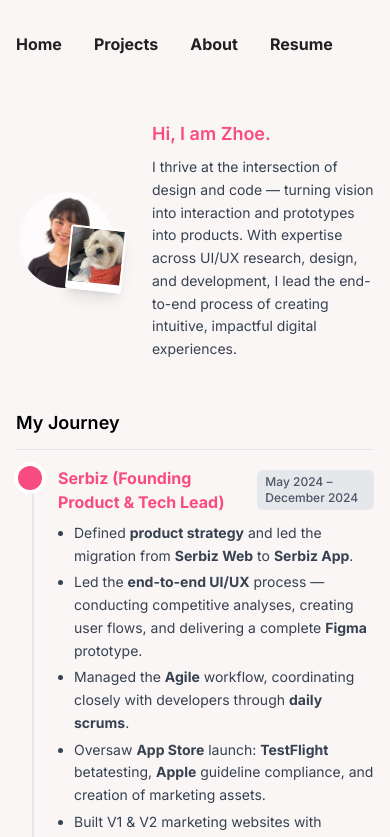
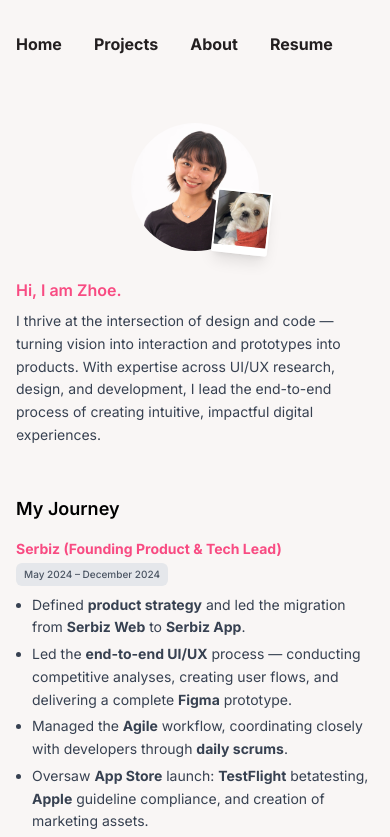
Before and after one commit to zhoexaeris/zhoe.aeris, a Next.js app: page /about in a window 390 px wide. Shown: the top 837 px of the page. Built offline with nearby package versions, Linux system fonts and the light colour scheme.

Commit message:
fix: updated favicon and responsiveness

```diff
--- a/app/about/about.js
+++ b/app/about/about.js
@@ -35,10 +35,10 @@ const About = () => {
     <section className="w-full max-w-4xl mx-auto px-4">
       {/* Hero card */}
       <div className="relative overflow-hidden rounded-2xl ">
-        {/* 2-col layout */}
-        <div className="grid grid-cols-[100px,1fr] sm:grid-cols-[140px,1fr] items-center gap-5 md:gap-8">
+        {/* Responsive layout: stack on mobile, 2-cols on sm+ */}
+        <div className="grid grid-cols-1 sm:grid-cols-[140px,1fr] items-center gap-4 sm:gap-6 md:gap-8">
           {/* Avatar + Polaroid */}
-          <div className="relative">
+          <div className="relative mx-auto sm:mx-0">
             {/* Gradient ring around avatar */}
             <div className="p-[3px] rounded-full">
               <Image
@@ -46,7 +46,7 @@ const About = () => {
                 alt="Zhoe Aeris"
                 width={128}
                 height={128}
-                className="object-cover w-24 h-24 sm:w-32 sm:h-32 rounded-full "
+                className="object-cover w-32 h-32 sm:w-32 sm:h-32 rounded-full "
                 priority
               />
             </div>
@@ -54,7 +54,7 @@ const About = () => {
             {/* Polaroid overlay */}
             <div
               title="Click to change photo"
-              className={`absolute bottom-0 -right-2 w-14 h-16 shadow-lg rounded-sm border-2 border-b-8 border-white cursor-pointer z-10 overflow-hidden transition-transform duration-75 ${
+              className={`absolute bottom-0 -right-2 sm:-right-2 w-14 h-16 shadow-lg rounded-sm border-2 border-b-8 border-white cursor-pointer z-10 overflow-hidden transition-transform duration-75 ${
                 isShaking ? "animate-[shake_0.5s_ease-in-out]" : "rotate-6"
               }`}
             >
@@ -74,13 +74,13 @@ const About = () => {
           </div>
 
           {/* Text */}
-          <div className="ml-4">
-            <h1 className="text-lg font-semibold text-[#F84B82]">
+          <div className="sm:ml-4 mt-2 sm:mt-0">
+            <h1 className="text-base sm:text-lg font-semibold text-[#F84B82]">
               Hi, I am Zhoe.
             </h1>
             {/* optional tiny tagline */}
             {/* <p className="text-xs text-gray-500 mt-1">Designer • Web Developer</p> */}
-            <p className="mt-2 leading-relaxed text-sm text-gray-700">
+            <p className="mt-2 leading-relaxed text-sm sm:text-base text-gray-700">
               I thrive at the intersection of design and code — turning vision
               into interaction and prototypes into products. With expertise
               across UI/UX research, design, and development, I lead the
--- a/app/about/certifications.js
+++ b/app/about/certifications.js
@@ -26,7 +26,7 @@ const Certifications = () => {
   ];
 
   return (
-    <div className="w-full max-w-4xl mx-auto px-4 flex-1 flex flex-col gap-y-3 pb-8">
+    <div className="w-full max-w-4xl mx-auto px-4 flex-1 flex flex-col gap-y-2 pb-8">
       <h2 className="text-lg font-bold">Others</h2>
 
       {/* Certifications */}
--- a/app/about/timeline.js
+++ b/app/about/timeline.js
@@ -151,23 +151,21 @@ const Journey = () => {
   return (
     <section className="w-full max-w-4xl px-4 mx-auto flex flex-col gap-y-4">
       {/* Section Header */}
-      <h2 className="text-lg font-semibold border-b border-gray-200 pb-3">
-        My Journey
-      </h2>
+      <h2 className="text-lg font-semibold ">My Journey</h2>
 
-      <div className="relative border-l-2 border-gray-200 ml-4">
+      <div className="relative ml-0 sm:ml-4 sm:border-l-2 sm:border-gray-200">
         {timeline.map((item) => (
-          <div key={item.id} className="mb-10 ml-6">
+          <div key={item.id} className="mb-8 sm:mb-10 sm:ml-6">
             {/* Timeline Marker */}
-            <span className="absolute -left-4 flex items-center justify-center w-6 h-6 bg-[#F84B82] rounded-full ring-4 ring-white"></span>
+            <span className="hidden sm:flex absolute -left-4 items-center justify-center w-6 h-6 bg-[#F84B82] rounded-full ring-4 ring-white"></span>
 
             {/* Content */}
             <div className="space-y-2">
-              <div className="flex items-center gap-3">
-                <h3 className="text-base font-bold text-[#F84B82]">
+              <div className="flex flex-col sm:flex-row sm:items-center gap-1 sm:gap-3">
+                <h3 className="text-sm sm:text-base font-bold text-[#F84B82]">
                   {item.title}
                 </h3>
-                <div className="bg-gray-200 text-gray-600 px-2 py-1 rounded-md text-xs font-medium">
+                <div className="self-start sm:self-auto bg-gray-200 text-gray-600 px-2 py-1 rounded-md text-[10px] sm:text-xs font-medium">
                   {item.date}
                 </div>
               </div>
--- a/app/layout.js
+++ b/app/layout.js
@@ -24,6 +24,11 @@ const roboto = Roboto({
 export const metadata = {
   title: "♡ zhoe aeris ♡",
   description: "my 2024 portfolio",
+  icons: {
+    icon: "/web-logo.svg?v=3",
+    shortcut: "/web-logo.svg?v=3",
+    apple: "/web-logo.svg?v=3",
+  },
 };
 
 export default function RootLayout({ children }) {
--- a/app/projects/webdev-projects.js
+++ b/app/projects/webdev-projects.js
@@ -17,7 +17,7 @@ const WebdevProjects = () => {
       links: [
         {
           label: "Showcase",
-          href: "https://www.canva.com/design/DAGzIBPVyM0/qPdgKdhUBhsLY6HAWmRp1Q/view?utm_content=DAGzIBPVyM0&utm_campaign=designshare&utm_medium=link2&utm_source=uniquelinks&utlId=ha528640f1e",
+          href: "https://www.canva.com/design/DAGzIHI0vXs/pfL1YgqdC4YVIzKdxvS13g/view?utm_content=DAGzIHI0vXs&utm_campaign=designshare&utm_medium=link2&utm_source=uniquelinks&utlId=h898a3ae6f3",
         },
       ],
       bgColor: "bg-serbiz-purple",
@@ -104,7 +104,7 @@ const WebdevProjects = () => {
           >
             {/* Left Section - Text */}
             <div
-              className={`flex-1 p-4 sm:p-6 lg:p-10 max-w-full lg:max-w-md bg-gradient-to-b from-white to-gray-50 border-l-4 ${project.borderColor}`}
+              className={`flex-1 p-4 sm:p-6 lg:p-10 max-w-full lg:max-w-md bg-gradient-to-b from-white to-gray-50 border-t-4 lg:border-t-0 lg:border-l-4 ${project.borderColor}`}
             >
               <h3 className="text-lg font-bold mb-2">{project.title}</h3>
               {project.role && (
```
Also changed, not shown: public/web-logo.svg (added).
